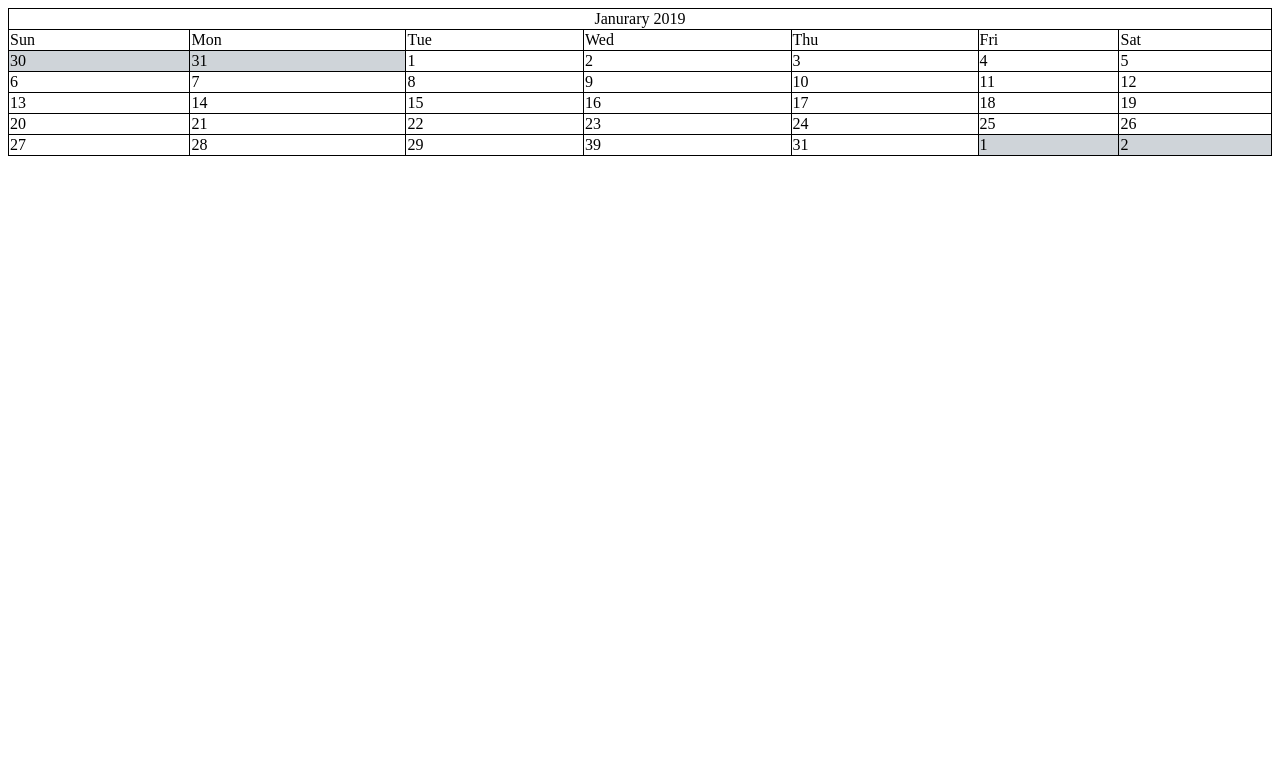
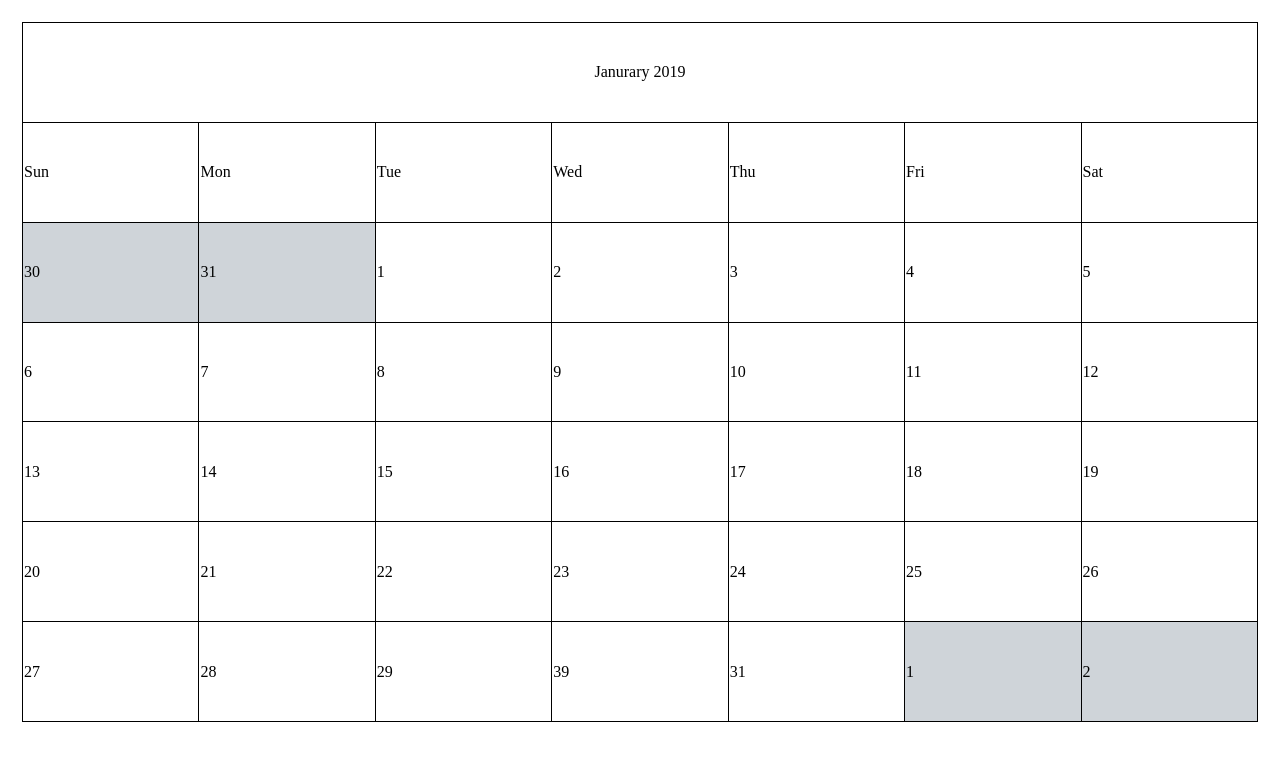
Before and after one commit to alexgpitts/AlexPitts.github.io, a PHP site: page /calendar/index.html in a window 1280 px wide. Shown: the top 761 px of the page. Run offline with PHP 8.4, Linux system fonts and the light colour scheme.

Commit message:
fixes
ds

```diff
--- a/calendar/index.html
+++ b/calendar/index.html
@@ -9,7 +9,6 @@
     <script src="main.js"></script>
 </head>
 <body>
-        <table style="width:100%">
             <table>
                 <tr class="row">
                     <td colspan="7" class="col" id = "month">Janurary 2019</td>
@@ -24,8 +23,8 @@
                     <td class="col">Sat</td>
                 </tr>
                 <tr class="row">
-                    <td id = "otherMonths" class="col">30</td>
-                    <td id = "otherMonths" class="col">31</td>
+                    <td class="col otherMonths">30</td>
+                    <td class="col otherMonths">31</td>
                     <td class="col">1</td>
                     <td class="col">2</td>
                     <td class="col">3</td>
@@ -65,12 +64,11 @@
                     <td class="col">29</td>
                     <td class="col">39</td>
                     <td class="col">31</td>
-                    <td id = "otherMonths" class="col">1</td>
-                    <td id = "otherMonths" class="col">2</td>
+                    <td class="col otherMonths">1</td>
+                    <td class="col otherMonths">2</td>
                 </tr>
             </table>
 
-        </table>
 
 
 
--- a/calendar/main.css
+++ b/calendar/main.css
@@ -1,21 +1,38 @@
-table, th, td{
+table, td{
     border: 1px solid black;
     border-collapse: collapse;
+}
 
+body{
+    padding: 14px;
+    /* min-height: 100%; */
+}
+
+table{
+
+    width: 100%;
+    height: 700px;
+    /* margin: 20px fixed; */
+    table-layout: fixed;
+
+}
+
+td{
+
+    /* text-align: right; */
+    /* height: 200%; */
 
 }
 
 
-table{
 
-    min-width: 100%;
-    min-height: 100%;
 
-}
 
+
+/*
 #days{
-    max-height: 20;
-}
+     text-align: left;
+}  */
 
 
 
@@ -23,13 +40,10 @@ table{
     text-align: center;
 }
 
-day{
-    min-height: 10px;
-    max-height: 20px;
-}
 
 
 
-#otherMonths{
+
+.otherMonths{
     background-color: rgba(112, 128, 144, 0.336);
 }
```
